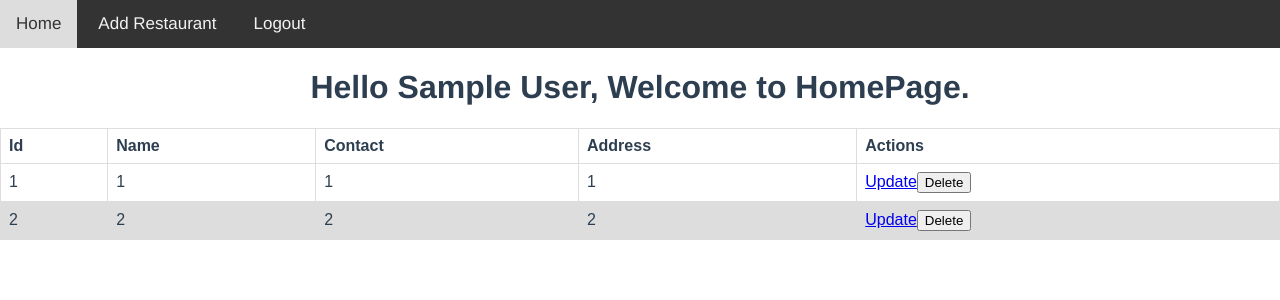
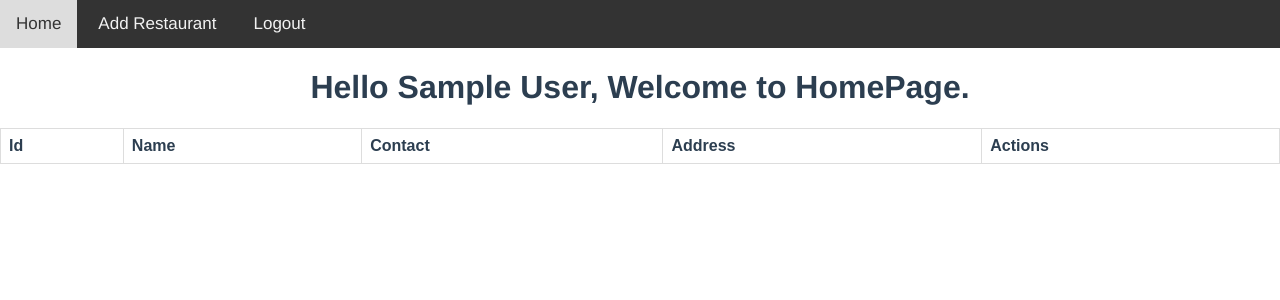
Before and after one commit to IT810/vuejs-restaurant_management_app, a Vue app: page / in a window 1280 px wide. Shown: the top 300 px of the page. Built offline with nearby package versions, Linux system fonts and the light colour scheme; data requests are answered from the project's data file; sample sign-in values are in the browser's storage.

Commit message:
Update code.

```diff
--- a/db.json
+++ b/db.json
@@ -23,20 +23,13 @@
       "email": "sadasd",
       "password": "ádasdasad",
       "id": 4
+    },
+    {
+      "name": "",
+      "email": "",
+      "password": "",
+      "id": 5
     }
   ],
-  "restaurants": [
-    {
-      "name": "1",
-      "contact": "1",
-      "address": "1",
-      "id": 1
-    },
-    {
-      "name": "2",
-      "contact": "2",
-      "address": "2",
-      "id": 2
-    }
-  ]
+  "restaurants": []
 }
--- a/src/components/Home.vue
+++ b/src/components/Home.vue
@@ -53,16 +53,17 @@ export default {
         loadData: async function(){
             // Check if user do not login, return sign up but not homepage.
             let user = await localStorage.getItem('user-info');
-            this.userName = JSON.parse(user).name;
             if (user == null) {
-                this.$router.push({ name: "Login" });
+                this.$router.push({ name: 'Login' });
             }
-
-            let result = await axios.get('http://localhost:3001/restaurants');
-            this.restaurants = result.data;
+            else{
+                this.userName = JSON.parse(user).name;
+                let result = await axios.get('http://localhost:3001/restaurants');
+                this.restaurants = result.data;
+            }
         }
     },
-    async mounted() {
+    async created() {
         this.loadData();
     },
     components: { Header }
--- a/src/components/Login.vue
+++ b/src/components/Login.vue
@@ -1,4 +1,5 @@
 <template>
+    <div class="container">
         <img class="logo" src="../assets/logo.png">
         <h1>Login</h1>
         <div class="login">
@@ -8,6 +9,7 @@
             <p>
                 <router-link to="/sign-up">Sign Up</router-link>
             </p>
+        </div>
     </div>
 </template>
 
@@ -28,6 +30,7 @@ export default {
                 // get resource after using axios
                 var res = await axios.get(`http://localhost:3001/users?email=${this.emailInput}&password=${this.passwordInput}`);
                 var user = res.data; // get 'data' item in the above resource
+                console.log(user);
                 if (user != null) {
                     localStorage.setItem('user-info', JSON.stringify(user[0]));
                     this.$router.push({ name: 'Home' });
```
Lines whose indentation alone changed are shown as unchanged.
